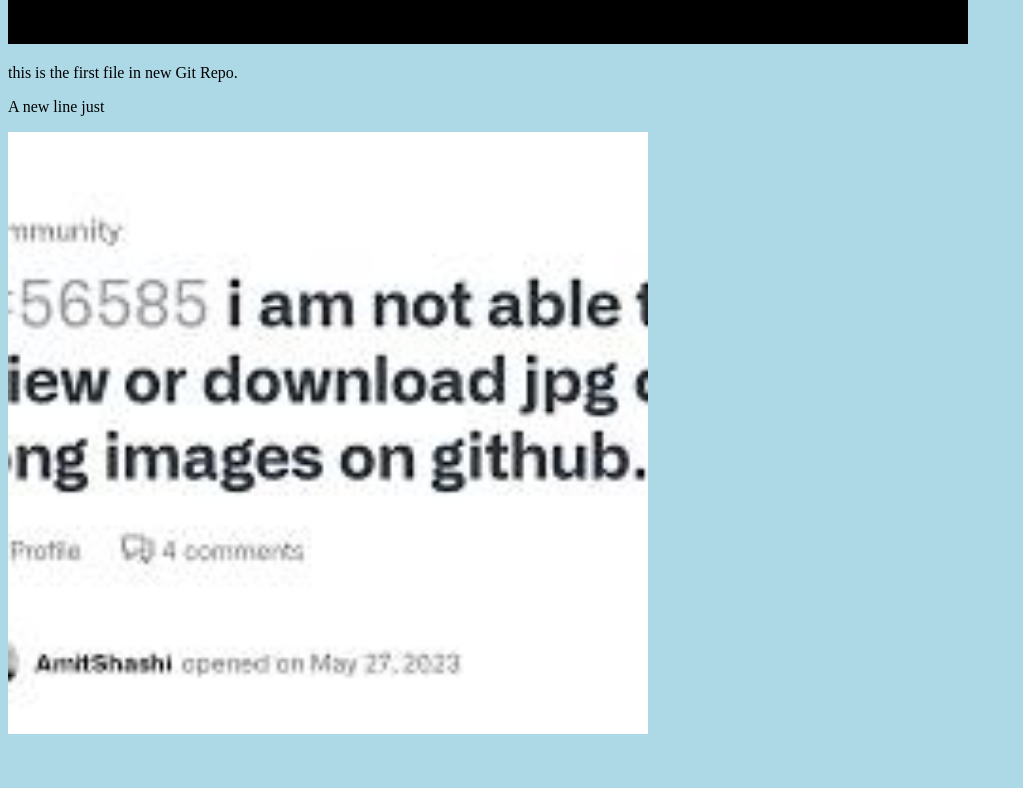
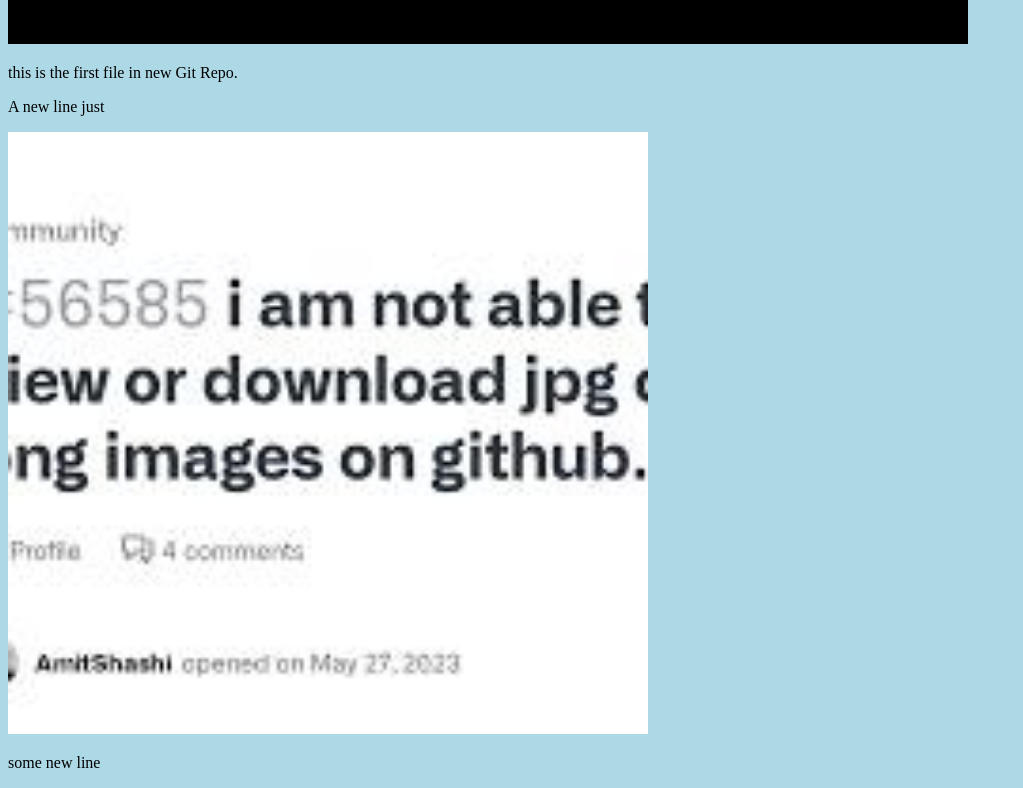
Before and after one commit to Ianwoo77/test, a plain HTML site: page index.html in a window 1280 px wide. Shown: the part 562-1350 px from the top of the page, without its empty margins (0-1023 px from the left). Before the commit the page ends 1308 px from the top, so only its background shows below. Drawn offline with Linux system fonts and the light colour scheme.

Commit message:
updated index.html

```diff
--- a/index.html
+++ b/index.html
@@ -18,5 +18,6 @@
         <img src="hello_git_jpg.jpg"
         alt="git" style="width:100%;max-width: 640px;">
     </div>
+    <p>some new line</p>
 </body>
 </html>
```
